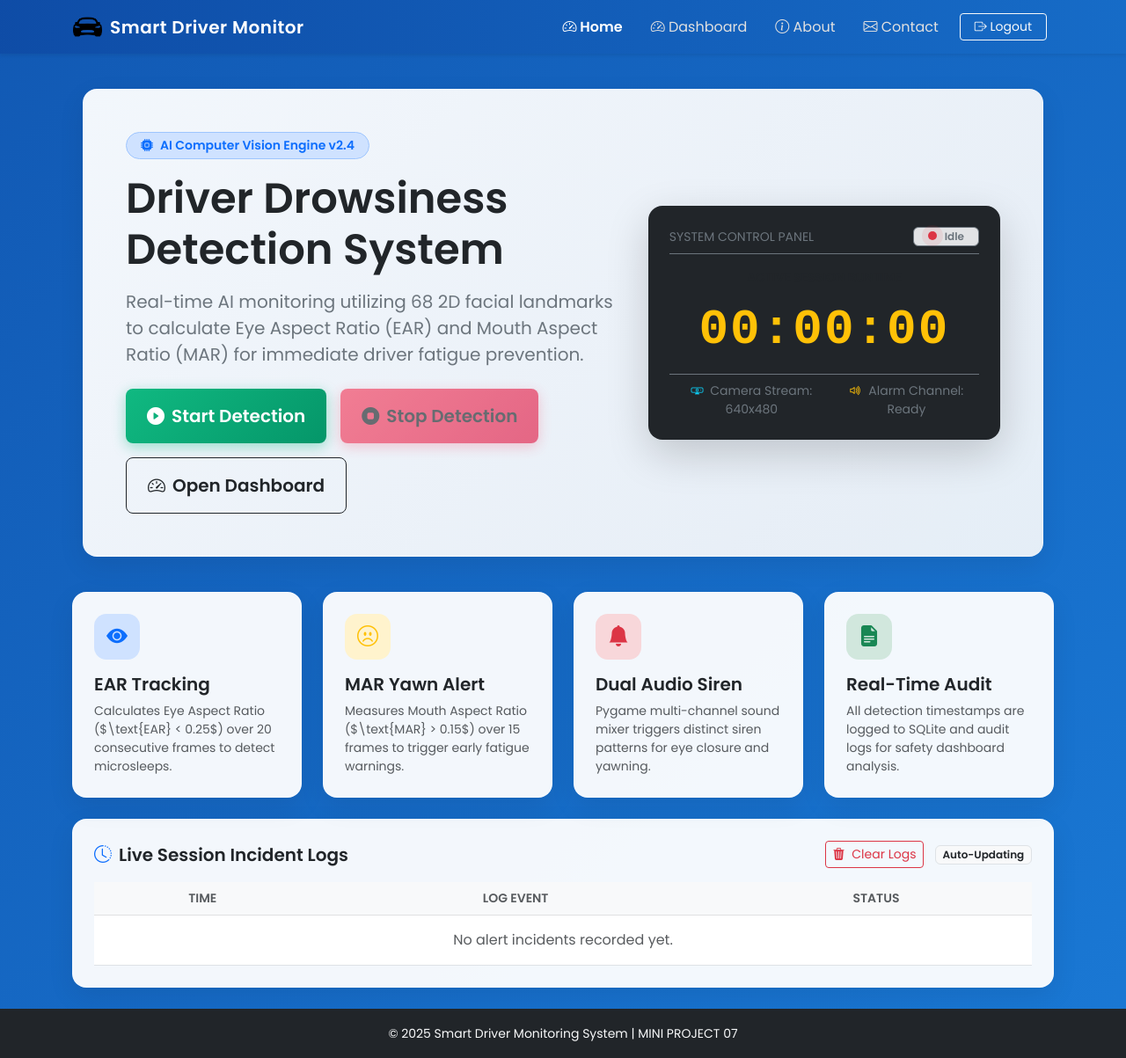
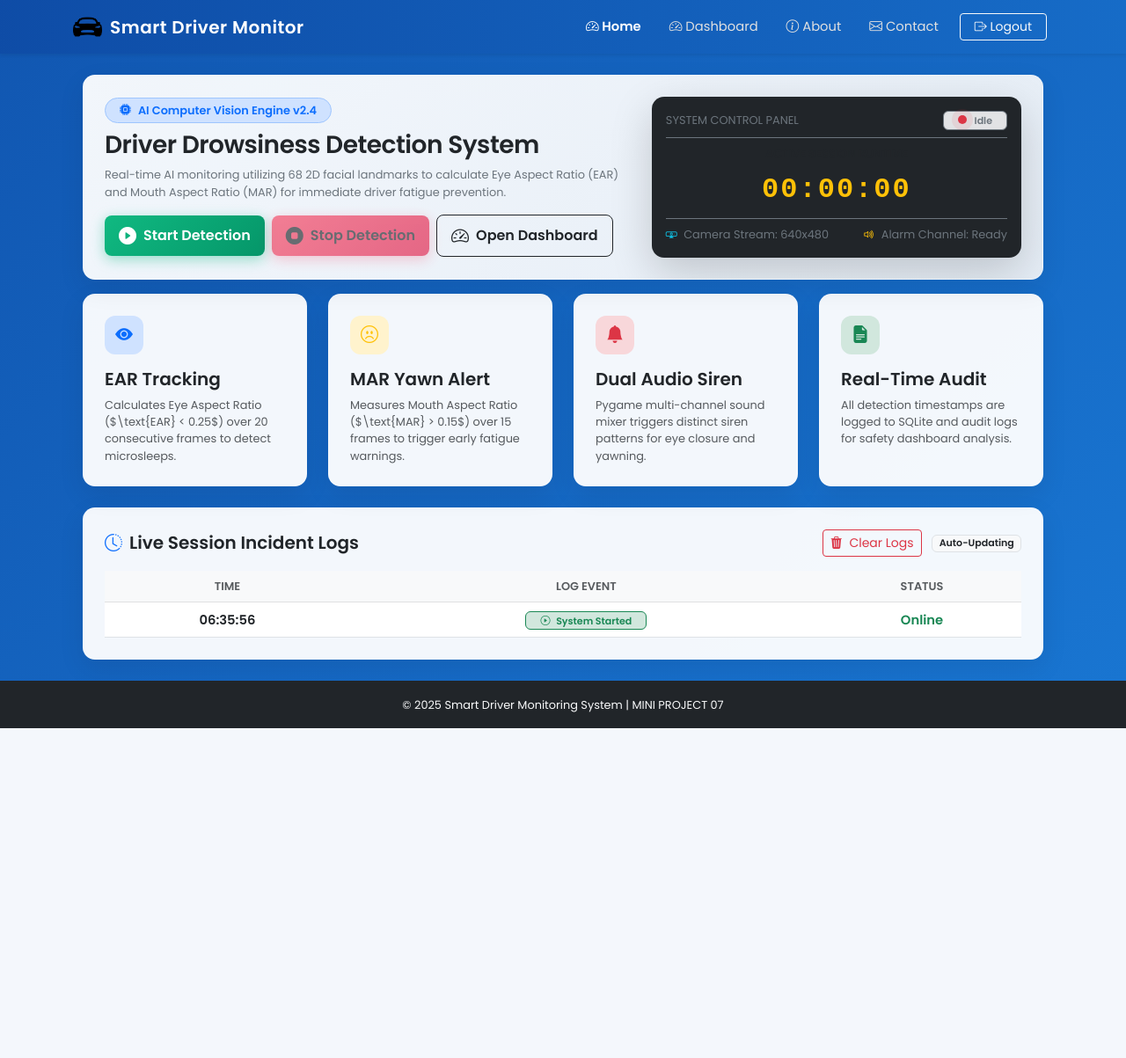
Before and after one commit to arjunit09/Driver-Drowsiness-Detection-System, a Flask app: page /Home_page in a window 1280 px wide. Shown: the whole page at 88% size. After the commit the page ends 828 px from the top, so only its background shows below. Run offline with Flask 3, Linux system fonts and the light colour scheme; the visitor is signed in with stand-in values (Sample User, id 1); data that the repository does not hold is empty.

Commit message:
Fix local PC video stream yield and optimize UI viewport fit to 100% zoom

```diff
--- a/final_drowsiness.py
+++ b/final_drowsiness.py
@@ -92,9 +92,6 @@ def generate_frames():
         yield (b'--frame\r\n'
                b'Content-Type: image/jpeg\r\n\r\n' + frame_bytes + b'\r\n')
         time.sleep(0.04)
-        yield (b'--frame\r\n'
-               b'Content-Type: image/jpeg\r\n\r\n' + frame_bytes + b'\r\n')
-        time.sleep(0.03)
 
 
 def update_alert(message):
--- a/static/css/style.css
+++ b/static/css/style.css
@@ -204,3 +204,23 @@ p{
     font-weight: 700;
     letter-spacing: 2px;
 }
+
+/* ===== Compact 100% Viewport Fit Utilities ===== */
+body {
+    font-size: 0.92rem;
+}
+
+h1, .display-4, .display-5 {
+    letter-spacing: -0.5px;
+}
+
+.stat-icon {
+    width: 44px;
+    height: 44px;
+    border-radius: 12px;
+    font-size: 1.25rem;
+}
+
+.dash-card {
+    border-radius: 14px;
+}
--- a/templates/base.html
+++ b/templates/base.html
@@ -78,7 +78,7 @@
 </nav>
 
 <main class="flex-fill">
-  <div class="container py-4">
+  <div class="container py-2 py-md-3">
     {% with messages = get_flashed_messages(with_categories=true) %}
       {% if messages %}
         <div class="mb-3">
--- a/templates/index.html
+++ b/templates/index.html
@@ -1,38 +1,38 @@
 {% extends "base.html" %}
 
 {% block content %}
-<div class="container py-3">
+<div class="container py-2">
 
   <!-- Main Hero Console -->
-  <div class="dash-card p-4 p-md-5 mb-4 position-relative overflow-hidden" style="background: linear-gradient(135deg, rgba(255,255,255,0.95), rgba(240,244,248,0.95));">
+  <div class="dash-card p-3 p-md-4 mb-3 position-relative overflow-hidden" style="background: linear-gradient(135deg, rgba(255,255,255,0.95), rgba(240,244,248,0.95));">
 
     <div class="row align-items-center">
       <div class="col-lg-7">
 
-        <div class="d-inline-flex align-items-center gap-2 px-3 py-1 rounded-pill bg-primary-subtle text-primary fw-semibold small mb-3 border border-primary-subtle">
+        <div class="d-inline-flex align-items-center gap-2 px-3 py-1 rounded-pill bg-primary-subtle text-primary fw-semibold small mb-2 border border-primary-subtle">
           <i class="bi bi-cpu-fill"></i> AI Computer Vision Engine v2.4
         </div>
 
-        <h1 class="fw-bold display-5 text-dark mb-3">
+        <h1 class="fw-bold fs-3 text-dark mb-2">
           Driver Drowsiness Detection System
         </h1>
 
-        <p class="text-secondary lead mb-4">
+        <p class="text-secondary small mb-3">
           Real-time AI monitoring utilizing 68 2D facial landmarks to calculate Eye Aspect Ratio (EAR) and Mouth Aspect Ratio (MAR) for immediate driver fatigue prevention.
         </p>
 
         <!-- Primary Action Buttons -->
-        <div class="d-flex flex-wrap align-items-center gap-3">
+        <div class="d-flex flex-wrap align-items-center gap-2">
 
-          <button id="startBtn" class="btn btn-emerald btn-lg px-4 py-3 fw-bold rounded-3 d-flex align-items-center">
+          <button id="startBtn" class="btn btn-emerald px-3 py-2 fw-bold rounded-3 d-flex align-items-center">
             <i class="bi bi-play-circle-fill me-2 fs-5"></i> Start Detection
           </button>
 
-          <button id="stopBtn" class="btn btn-rose btn-lg px-4 py-3 fw-bold rounded-3 d-flex align-items-center" disabled>
+          <button id="stopBtn" class="btn btn-rose px-3 py-2 fw-bold rounded-3 d-flex align-items-center" disabled>
             <i class="bi bi-stop-circle-fill me-2 fs-5"></i> Stop Detection
           </button>
 
-          <a href="{{ url_for('dashboard') }}" class="btn btn-outline-dark btn-lg px-4 py-3 fw-semibold rounded-3 d-flex align-items-center">
+          <a href="{{ url_for('dashboard') }}" class="btn btn-outline-dark px-3 py-2 fw-semibold rounded-3 d-flex align-items-center">
             <i class="bi bi-speedometer2 me-2 fs-5"></i> Open Dashboard
           </a>
 
@@ -41,20 +41,20 @@
       </div>
 
       <!-- Right Side Status Console -->
-      <div class="col-lg-5 mt-4 mt-lg-0">
-        <div class="dash-card p-4 bg-dark text-white border-0 shadow-lg text-center position-relative">
+      <div class="col-lg-5 mt-3 mt-lg-0">
+        <div class="dash-card p-3 bg-dark text-white border-0 shadow-lg text-center position-relative">
 
-          <div class="d-flex justify-content-between align-items-center mb-3 pb-2 border-bottom border-secondary">
+          <div class="d-flex justify-content-between align-items-center mb-2 pb-2 border-bottom border-secondary">
             <span class="text-secondary small text-uppercase tracking-wider">System Control Panel</span>
             <span id="statusBadge" class="badge bg-secondary-subtle text-secondary border border-secondary px-3 py-1">
               <span class="pulse-indicator pulse-red"></span> Idle
             </span>
           </div>
 
-          <p class="text-muted small mb-2 text-uppercase fw-semibold">Active Session Runtime</p>
+          <p class="text-muted small mb-1 text-uppercase fw-semibold">Active Session Runtime</p>
 
-          <div class="my-3">
-            <span id="timer" class="display-4 fw-bold digital-clock text-warning">
+          <div class="my-2">
+            <span id="timer" class="fs-2 fw-bold digital-clock text-warning">
               00:00:00
             </span>
           </div>
@@ -71,16 +71,14 @@
 
   </div>
 
-  </div>
-
   <!-- Live Video Stream Feed Section -->
-  <div id="videoContainer" class="dash-card p-4 mb-4 text-center" style="display: none;">
-    <div class="d-flex align-items-center justify-content-center gap-2 mb-3">
+  <div id="videoContainer" class="dash-card p-3 mb-3 text-center" style="display: none;">
+    <div class="d-flex align-items-center justify-content-center gap-2 mb-2">
       <span class="pulse-indicator pulse-green"></span>
-      <h5 class="fw-bold text-dark mb-0">Live AI Driver Monitor Stream</h5>
+      <h6 class="fw-bold text-dark mb-0">Live AI Driver Monitor Stream</h6>
     </div>
-    <div class="d-inline-block position-relative rounded overflow-hidden shadow border border-2 border-primary">
-      <img id="videoFeed" src="" class="img-fluid" style="max-width: 640px; width: 100%; height: auto; display: block; background: #000;" alt="Live AI Camera Feed">
+    <div class="d-inline-block position-relative rounded overflow-hidden shadow border border-2 border-primary" style="max-width: 520px; width: 100%;">
+      <img id="videoFeed" src="" class="img-fluid" style="width: 100%; max-height: 320px; object-fit: contain; display: block; background: #0b1120;" alt="Live AI Camera Feed">
     </div>
     <p class="text-muted small mt-2 mb-0"><i class="bi bi-info-circle me-1"></i> A desktop OpenCV detection window is also active on your taskbar.</p>
   </div>
@@ -213,7 +211,7 @@ startBtn.addEventListener("click", async function() {
 
     // Show live video feed in web browser
     videoContainer.style.display = "block";
-    videoFeed.src = "{{ url_for('video_feed') }}";
+    videoFeed.src = "{{ url_for('video_feed') }}?t=" + new Date().getTime();
 
   } catch(err) {
     console.error("Error starting detection:", err);
```
Also changed, not shown: templates/dashboard.html (+10 -10 lines).
